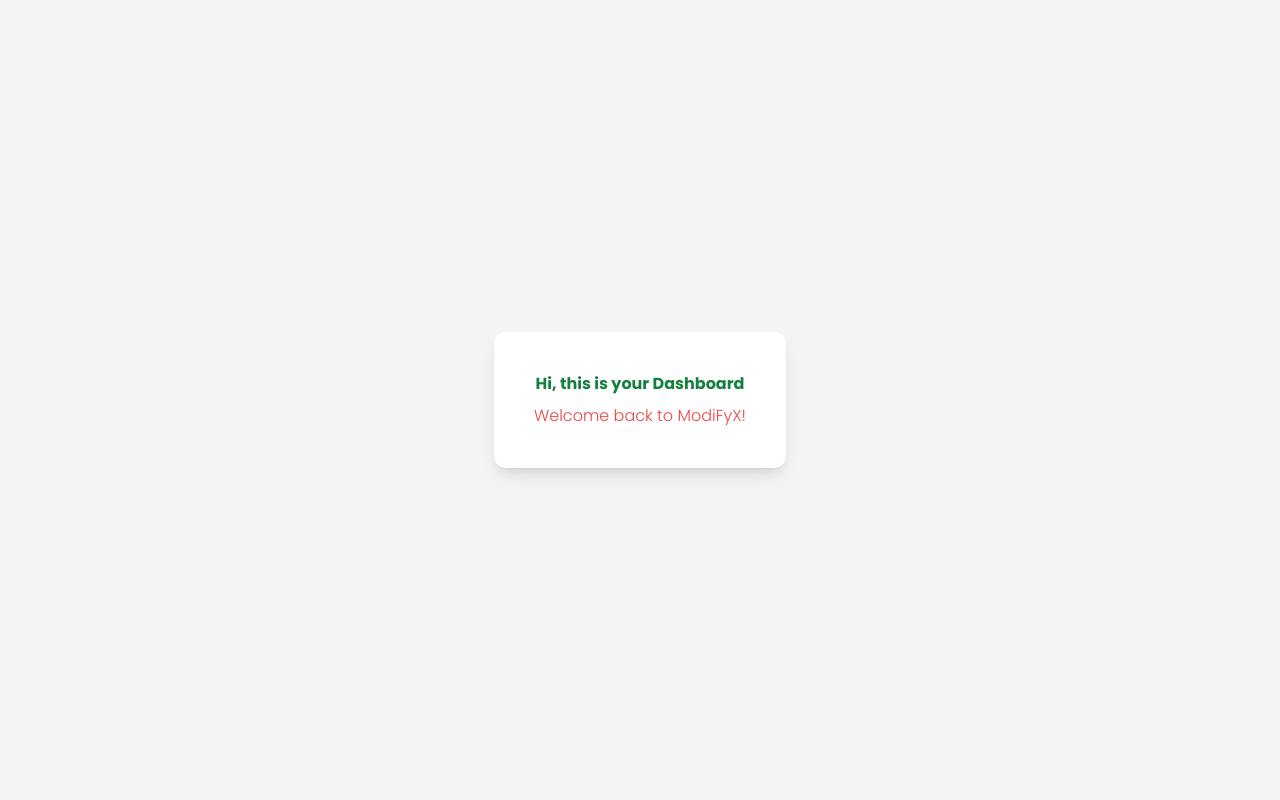
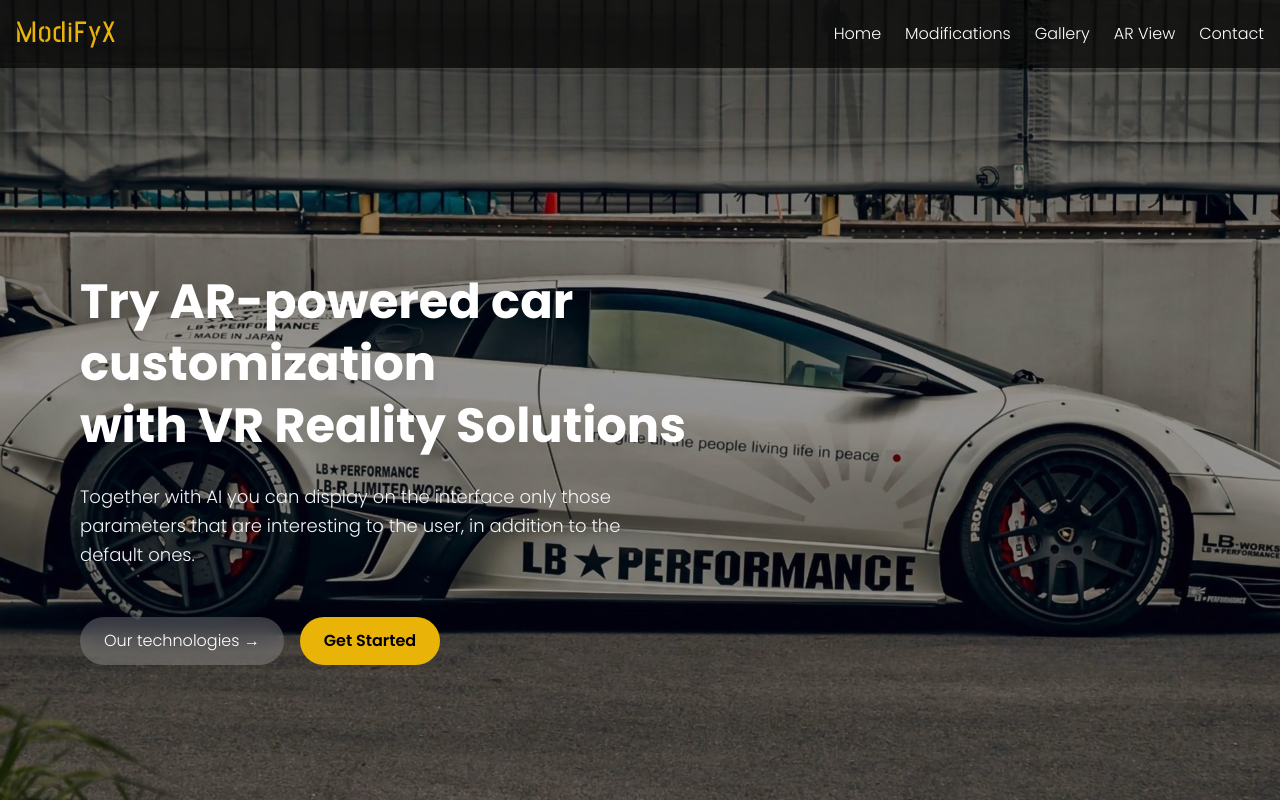
Before and after one commit to Dasindu02/ModiFyX--frontend, a React (Vite) app: page /ModiFyX-Dashboard in a window 1280 px wide. Built offline with nearby package versions, Linux system fonts and the light colour scheme.

Commit message:
Create Home page

```diff
--- a/src/Pages/Dashborad.tsx
+++ b/src/Pages/Dashborad.tsx
@@ -1,10 +1,95 @@
+import { useState, useEffect } from "react";
+
+import img1 from "../assets/bgimage.jpg";
+import img2 from "../assets/bg2.jpg";
+import img3 from "../assets/bg3.jpg";
+
+
 const Dashboard = () => {
+  const [currentBg, setCurrentBg] = useState(0);
+
+  const backgroundImages = [img1, img2, img3];
+
+  useEffect(() => {
+    const interval = setInterval(() => {
+      setCurrentBg((prev) => (prev + 1) % backgroundImages.length);
+    }, 15000); // 15 seconds
+
+    return () => clearInterval(interval);
+  }, []);
+
   return (
-    <div className="min-h-screen flex items-center justify-center bg-gray-100">
-      <div className="bg-white shadow-lg p-10 rounded-xl text-center">
-        <h1 className="text-green-700 font-bold mb-2">Hi, this is your Dashboard</h1>
-        <p className="text-red-500">Welcome back to ModiFyX!</p>
-      </div>
+   <div className="fixed inset-0 h-screen w-screen overflow-hidden">
+
+
+      {/* Sliding Background */}
+      <div
+        key={currentBg}
+        className="absolute inset-0 bg-cover bg-center transition-all duration-[1500ms] animate-slide"
+        style={{ backgroundImage: `url(${backgroundImages[currentBg]})` }}
+      ></div>
+
+      {/* Dark Overlay */}
+      <div className="absolute inset-0 bg-black bg-opacity-40"></div>
+
+      {/* Navbar */}
+      <nav className="relative bg-black bg-opacity-70 text-white p-4 z-10">
+        <div className="container mx-auto flex justify-between items-center">
+          <div className="text-3xl font-bold font-pncb text-yellow-500 tracking-wider ">
+            ModiFyX
+          </div>
+
+          <div className="space-x-6">
+            <a href="#home" className="hover:text-yellow-500">Home</a>
+            <a href="#modifications" className="hover:text-yellow-500">Modifications</a>
+            <a href="#gallery" className="hover:text-yellow-500">Gallery</a>
+            <a href="#ar-view" className="hover:text-yellow-500">AR View</a>
+            <a href="#contact" className="hover:text-yellow-500">Contact</a>
+          </div>
+        </div>
+      </nav>
+     {/* Hero Section */}
+<div className="relative z-20 flex h-full items-center px-8 md:px-20">
+
+  <div className="text-left max-w-2xl ">
+    <h1
+      className="text-4xl font-bold md:text-5xl text-white drop-shadow-xl "
+      style={{ lineHeight: "1.3" }}
+    >
+      Try AR-powered car customization
+      <br />with VR Reality Solutions
+    </h1>
+
+
+    <p className="text-gray-100 mt-6 text-lg leading-relaxed max-w-xl -mb-4">
+      Together with AI you can display on the interface only those parameters
+      that are interesting to the user, in addition to the default ones.
+    </p>
+
+    {/* Buttons */}
+    <div className="flex flex-wrap gap-4 mt-16">
+      <a
+        href="#technologies"
+        className="bg-white/20 backdrop-blur-md text-white px-6 py-3 rounded-full
+        hover:bg-white/30 transition-all duration-300 flex items-center gap-2"
+      >
+        Our technologies →
+      </a>
+
+       <a
+          href="/"
+          className="bg-yellow-500  text-black px-6 py-3 rounded-full font-semibold
+          hover:bg-gray-200 transition-all duration-300"
+        >
+          Get Started
+        </a>
+    </div>
+  </div>
+
+</div>
+
+
+
     </div>
   );
 };
--- a/tailwind.config.js
+++ b/tailwind.config.js
@@ -9,6 +9,18 @@
         poppins: ['Poppins', 'sans-serif'],
         pncb: ['Post No Bills Colombo', 'sans-serif'],
       },
+
+
+      keyframes: {
+        fadeInUp: {
+          '0%': { opacity: '0', transform: 'translateY(20px)' },
+          '100%': { opacity: '1', transform: 'translateY(0)' }
+        },
+      },
+      animation: {
+        fadeInUp: 'fadeInUp 1.2s ease forwards',
+      }
+
     },
   },
   plugins: [],
```
